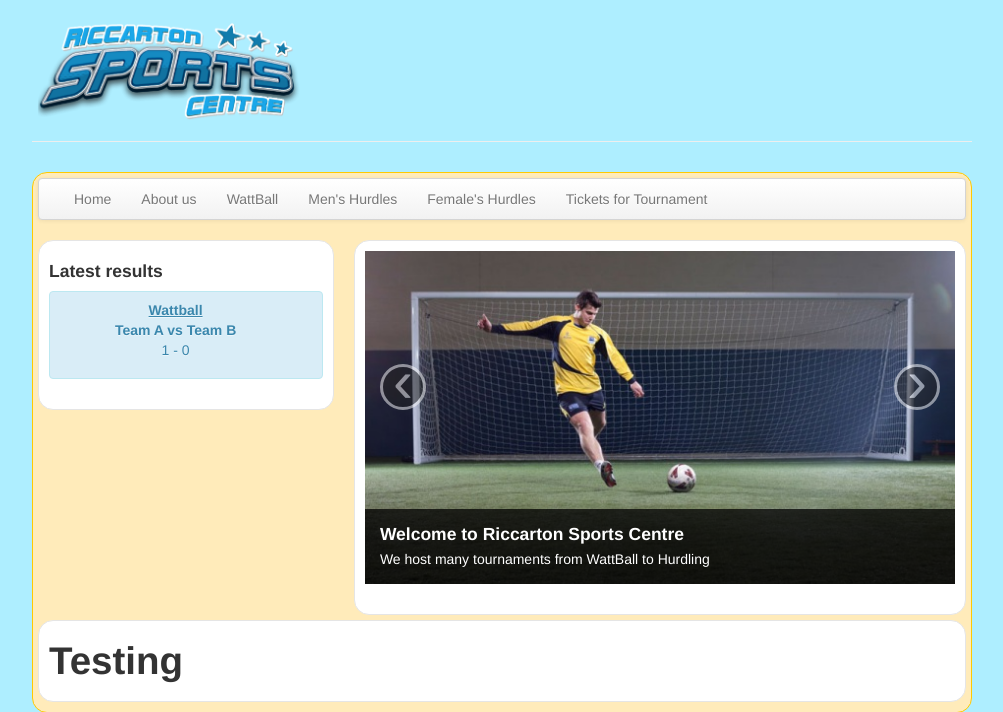
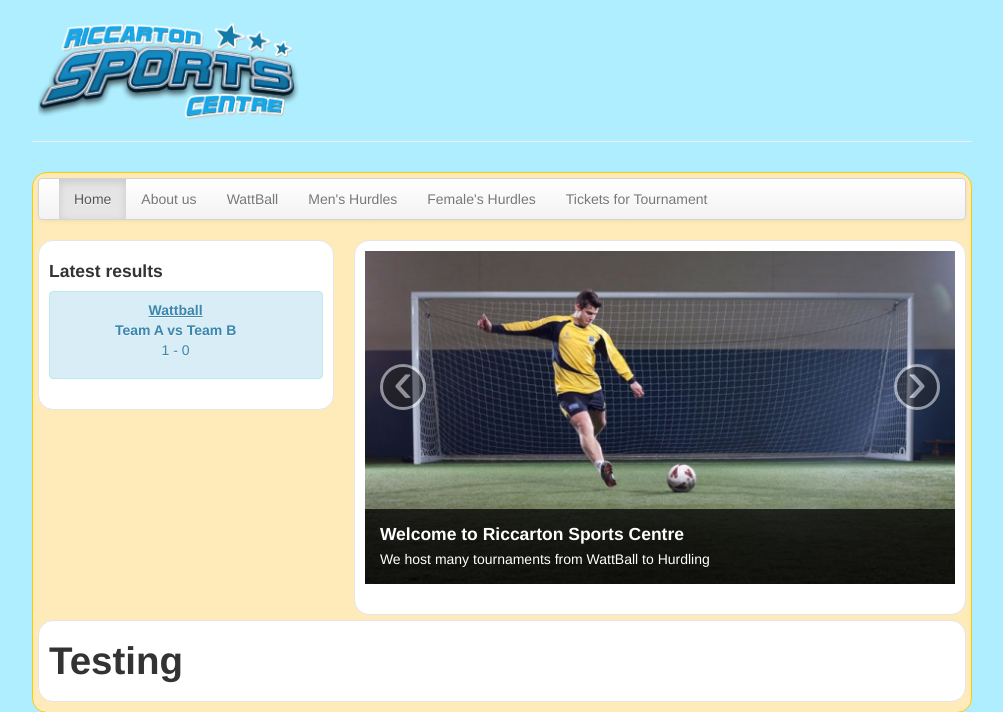
Before and after one commit to afleming1992/thirdyeargroup, a PHP site: page /index.php in a window 1280 px wide. Shown: the top 712 px of the page, without its empty margins (138-1141 px from the left). Run offline with PHP 8.4, Linux system fonts and the light colour scheme; some libraries are stand-ins or nearby versions.

Commit message:
Editted Nav Bar and Controller to mark on the Nav Bar where a User is.

```diff
--- a/controller/controller.php
+++ b/controller/controller.php
@@ -39,10 +39,12 @@ else if(isset($_POST['tournamentId']) && isset($_POST['teamName']) && isset($_PO
 }
 else if(isset ($_GET['adminPage']))
 {
+	$section = "";
     $app->loadAdminPage(htmlspecialchars($_GET['adminPage']));
 }
 else if(isset($_GET['page']))
 {
+	$section = "";
 	$app->loadPage(htmlspecialchars($_GET['page']));
 }
 else
--- a/controller/mainController.class.php
+++ b/controller/mainController.class.php
@@ -20,6 +20,7 @@ class MainController
 	private $tournament = array();
 	private $umpire = array();
 
+
 	public function __construct($db)
 	{
 		$this->setDb($db);
@@ -30,6 +31,7 @@ class MainController
 	 */
 	public function loadHomePage()
 	{
+		$_SESSION['section'] = "home";
 		$this->addBasicView();
 		require_once 'view/login.php';
 		require_once 'view/home.php';
@@ -98,6 +100,7 @@ class MainController
         public function loadAdminPage($pageName)
         {
             //Test login
+            $_SESSION['section'] = "admin";
             if(!isset($_SESSION['login']))
             {
                 addLogin();
@@ -178,6 +181,7 @@ class MainController
 	{
 		if($pageName == 'wattBallRegistration') //before load this page: check if there are tournament
                 {
+					$_SESSION['section'] = "wattball"; //Sets the Nav Bar to the Correct Location
                     $result = $this->db->query("SELECT COUNT(*) FROM tournament WHERE registrationOpen <= CURDATE() AND registrationClose >= CURDATE() ORDER BY tournamentID DESC");
                     $numberOfRows = $result->fetchColumn();
                     if($numberOfRows < 1) //No tournament: Load a page said there are no tournament
@@ -243,6 +247,7 @@ class MainController
                 }
                 else if($pageName == "wattBall" || $pageName == "wattBallScheduling" || $pageName == "wattBallRegistrationSuccess")
                 {
+					$_SESSION['section'] = "wattball";
                     if($pageName == "wattBallScheduling");
                     {
                         $this->getWattBallTournament();
@@ -266,13 +271,31 @@ class MainController
                            $i++;
                         }
                     }
-                    $this->addBasicView();
+                     $this->addBasicView();
                     require_once 'view/wattBallNav.php';
                     require_once 'view/'.$pageName.'.php';
                     require_once 'view/login.php';
                     $this->addFooterFile();
                     die();
-                }
+               }
+              else if($pageName == "aboutUs")
+              {
+				  $_SESSION['section'] = "aboutus";
+			  }
+			  else if($pageName == "menHurdles")
+			  {
+				  $_SESSION['section'] = "menhurdles";
+			  }
+			  else if($pageName == "femaleHurdles")
+			  {
+				  $_SESSION['section'] = "femalehurdles";
+			  }
+			  else if($pageName == "tickets")
+			  {
+				  $_SESSION['section'] = "tickets";
+			  }
+
+
 
 
 		$this->addBasicView();
--- a/index.php
+++ b/index.php
@@ -33,7 +33,7 @@ catch (Exception $e)
 {
 	echo "Connection error".$e->getMessage();
 }
-
+$section;
 require_once 'controller/controller.php';
 
 
--- a/view/navbar.php
+++ b/view/navbar.php
@@ -2,16 +2,20 @@
   <div class="navbar-inner">
     <div class="container">
       <ul class="nav">
-        <li> <a href="index.php">Home</a> </li>
-        <li> <a href="index.php?page=aboutUs">About us</a> </li>
-        <li> <a href="index.php?page=wattBall">WattBall</a> </li>
-        <li> <a href="index.php?page=menHurdles">Men's Hurdles</a> </li>
-        <li> <a href="index.php?page=femaleHurdles">Female's Hurdles</a> </li>
-        <li> <a href='index.php?page=tickets'>Tickets for Tournament</a></li>
-        <?php
-        if(isset($_SESSION['login']) && $_SESSION['login'] == true)
-        	echo "<li> <a href='index.php?adminPage=home'>Staff</a> </li>";
-        ?>
+		<li <?php if(strcmp($_SESSION['section'],"home") == 0){echo "class='active'";} ?>><a href="index.php">Home</a></li>
+		<li <?php if(strcmp($_SESSION['section'],"aboutus") == 0){ echo "class='active'";} ?>> <a href="index.php?page=aboutUs">About us</a> </li>
+        <li <?php if(strcmp($_SESSION['section'],"wattball") == 0){ echo "class='active'";} ?>> <a href="index.php?page=wattBall">WattBall</a> </li>
+        <li <?php if(strcmp($_SESSION['section'],"menhurdles") == 0){ echo "class='active'";} ?>> <a href="index.php?page=menHurdles">Men's Hurdles</a> </li>
+        <li <?php if(strcmp($_SESSION['section'],"femalehurdles") == 0){ echo "class='active'";} ?>> <a href="index.php?page=femaleHurdles">Female's Hurdles</a> </li>
+        <li <?php if(strcmp($_SESSION['section'],"tickets") == 0){echo "class='active'";} ?>> <a href='index.php?page=tickets'>Tickets for Tournament</a></li>
+		<?php
+			if(isset($_SESSION['login']) && $_SESSION['login'] == true)
+			{
+		?>
+		 <li <?php if(strcmp($_SESSION['section'],"admin") == 0){echo "class='active'";} ?>> <a href='index.php?adminPage=home'>Staff</a></li>
+		<?php
+			}
+		?>
       </ul>
     </div>
   </div>
```
